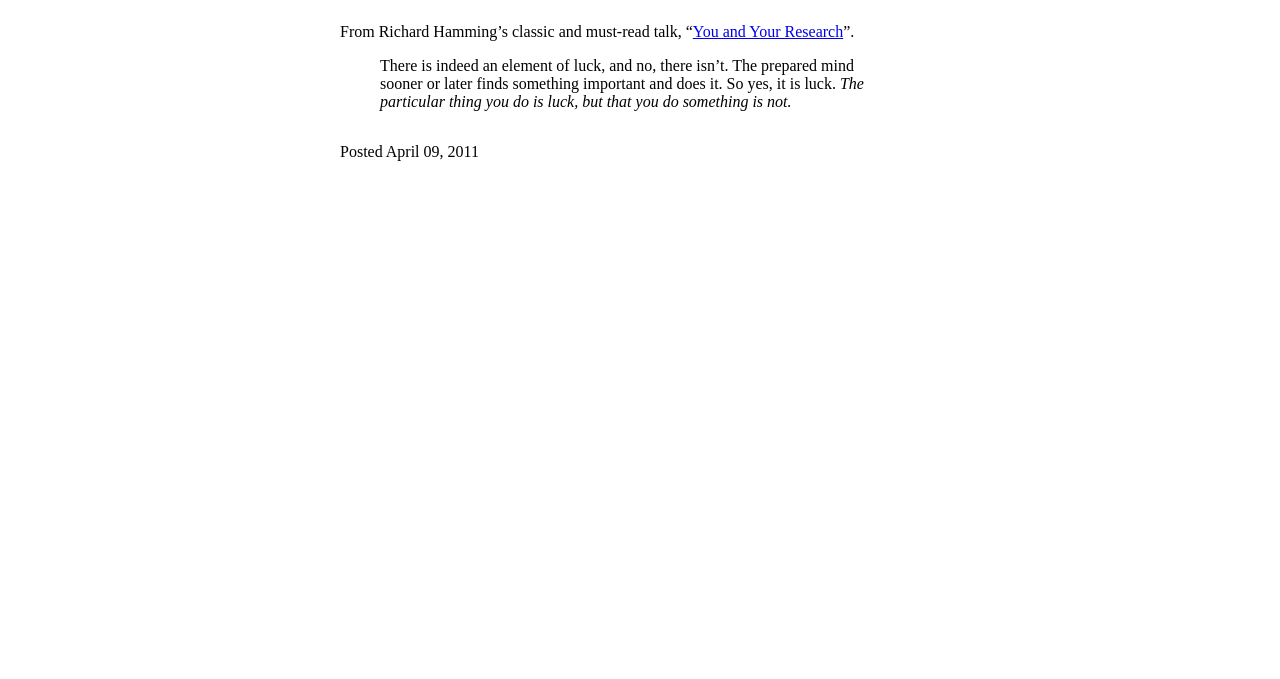
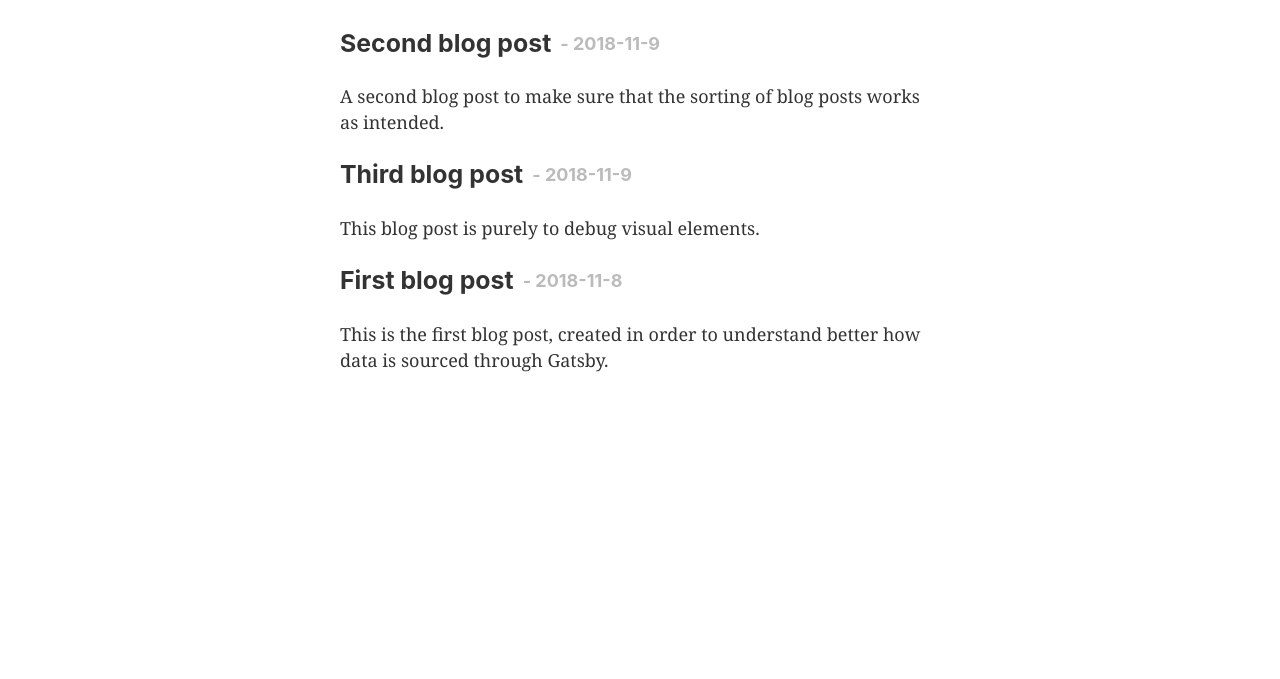
Before and after one commit to buddbro/temp-name-blog, a Gatsby site: page / in a window 1280 px wide. Shown: the part 121-800 px from the top of the page. Built offline with nearby package versions, Linux system fonts and the light colour scheme; Gatsby itself is replaced by a stand-in of ours.

Commit message:
Add list of blog posts

```diff
--- a/gatsby-config.js
+++ b/gatsby-config.js
@@ -8,9 +8,10 @@ module.exports = {
       resolve: `gatsby-source-filesystem`,
       options: {
         name: `images`,
-        path: `${__dirname}/src/images`,
+        path: `${__dirname}/src/content`,
       },
     },
+    `gatsby-transformer-remark`,
     'gatsby-transformer-sharp',
     'gatsby-plugin-sharp',
     {
@@ -22,7 +23,7 @@ module.exports = {
         background_color: '#663399',
         theme_color: '#663399',
         display: 'minimal-ui',
-        icon: 'src/images/gatsby-icon.png', // This path is relative to the root of the site.
+        icon: 'src/content/images/gatsby-icon.png', // This path is relative to the root of the site.
       },
     },
     'gatsby-plugin-typography',
--- a/package.json
+++ b/package.json
@@ -14,6 +14,7 @@
     "gatsby-plugin-styled-components": "^3.0.1",
     "gatsby-plugin-typography": "^2.2.1",
     "gatsby-source-filesystem": "^2.0.4",
+    "gatsby-transformer-remark": "^2.1.12",
     "gatsby-transformer-sharp": "^2.1.4",
     "react": "^16.5.1",
     "react-dom": "^16.5.1",
--- a/src/components/container.js
+++ b/src/components/container.js
@@ -1,11 +1,14 @@
 import React from 'react'
 import styled from 'styled-components'
+import PropTypes from 'prop-types'
 
 const StyledContainer = styled.div`
     margin: 3rem auto;
     max-width: 600px;
     display: flex;
     flex-direction: column;
+    justify-content: flex-start;
+    align-items: flex-start;
 `
 
 const Container = ({children}) => (
@@ -14,4 +17,8 @@ const Container = ({children}) => (
     </StyledContainer>
 )
 
+Container.propTypes = {
+    children: PropTypes.node.isRequired,
+}
+
 export default Container
--- /dev/null
+++ b/src/components/postlist.js
@@ -0,0 +1,52 @@
+import React from 'react'
+import { StaticQuery, graphql } from 'gatsby'
+import styled from 'styled-components'
+import PostListModule from './postlistmodule'
+
+const Title = styled.h3`
+    display: flex;
+    flex-direction: row;
+    align-items: center;
+`
+const StyledDate = styled.div`
+    color: #bbb;
+    font-size: 18px;
+    margin-left: 0.5rem;
+`
+
+const PostList = () => (
+    <StaticQuery
+        query={graphql`
+            {
+                allMarkdownRemark(sort: { fields: [frontmatter___date], order: DESC }) {
+                    edges {
+                        node {
+                            frontmatter {
+                                title
+                                date
+                            }
+                            excerpt
+                            timeToRead
+                            html
+                        }
+                    }
+                }
+            }
+        `}
+        render={data => (
+            data.allMarkdownRemark.edges.map(({node}) => (
+                <>
+                <PostListModule key={node.id}>
+                    <Title>
+                        {node.frontmatter.title}
+                        <StyledDate>- {node.frontmatter.date}</StyledDate>
+                    </Title>
+                    <p>{node.excerpt}</p>
+                </PostListModule>
+                </>
+            ))
+        )}
+    />
+)
+
+export default PostList
--- /dev/null
+++ b/src/components/postlistmodule.js
@@ -0,0 +1,16 @@
+import React from 'react'
+import styled from 'styled-components'
+
+const StyledContainer = styled.div`
+    max-width: 600px;
+    display: flex;
+    flex-direction: column;
+`
+
+const PostListModule = ({children}) => (
+    <StyledContainer>
+        {children}
+    </StyledContainer>
+)
+
+export default PostListModule
--- /dev/null
+++ b/src/content/posts/first-blog-post.md
@@ -0,0 +1,6 @@
+---
+title: "First blog post"
+date: "2018-11-8"
+---
+
+This is the first blog post, created in order to understand better how data is sourced through Gatsby.
--- /dev/null
+++ b/src/content/posts/second-blog-post.md
@@ -0,0 +1,6 @@
+---
+title: "Second blog post"
+date: "2018-11-9"
+---
+
+A second blog post to make sure that the sorting of blog posts works as intended.
--- /dev/null
+++ b/src/content/posts/third-blog-post.md
@@ -0,0 +1,5 @@
+---
+title: "Third blog post"
+date: "2018-11-9"
+---
+This blog post is purely to debug visual elements.
--- a/src/pages/index.js
+++ b/src/pages/index.js
@@ -1,32 +1,15 @@
 import React from 'react'
 
 import Container from '../components/container'
+import PostList from '../components/postlist'
+import Layout from '../components/layout'
 
 const IndexPage = () => (
-  <Container>
-    <h1>Richard Hamming on Luck</h1>
-    <div>
-      <p>
-        From Richard Hamming’s classic and must-read talk, “
-        <a href="http://www.cs.virginia.edu/~robins/YouAndYourResearch.html">
-          You and Your Research
-        </a>
-        ”.
-      </p>
-      <blockquote>
-        <p>
-          There is indeed an element of luck, and no, there isn’t. The prepared
-          mind sooner or later finds something important and does it. So yes, it
-          is luck.{" "}
-          <em>
-            The particular thing you do is luck, but that you do something is
-            not.
-          </em>
-        </p>
-      </blockquote>
-    </div>
-    <p>Posted April 09, 2011</p>
-  </Container>
+  <Layout>
+    <Container>
+      <PostList />
+    </Container>
+  </Layout>
 )
 
 export default IndexPage
```
Also changed, not shown: src/pages/my-files.js (added, +27 -0 lines), src/content/images/gatsby-astronaut.png (renamed from src/images/gatsby-astronaut.png), src/content/images/gatsby-icon.png (renamed from src/images/gatsby-icon.png).
